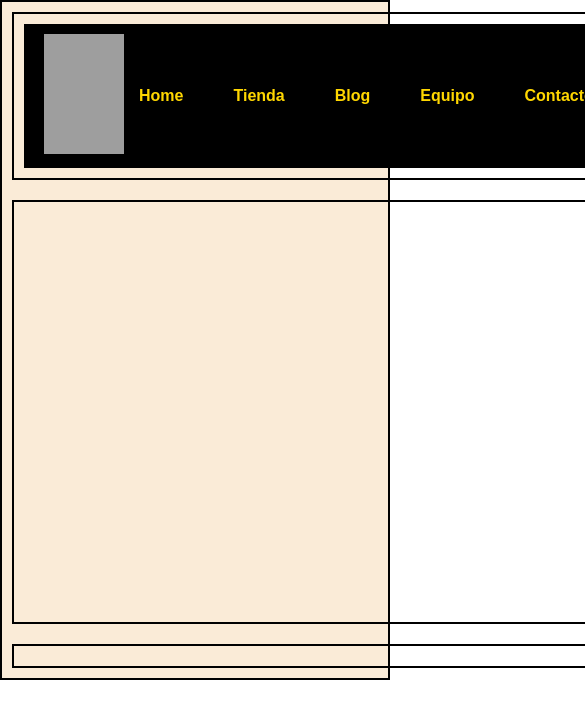
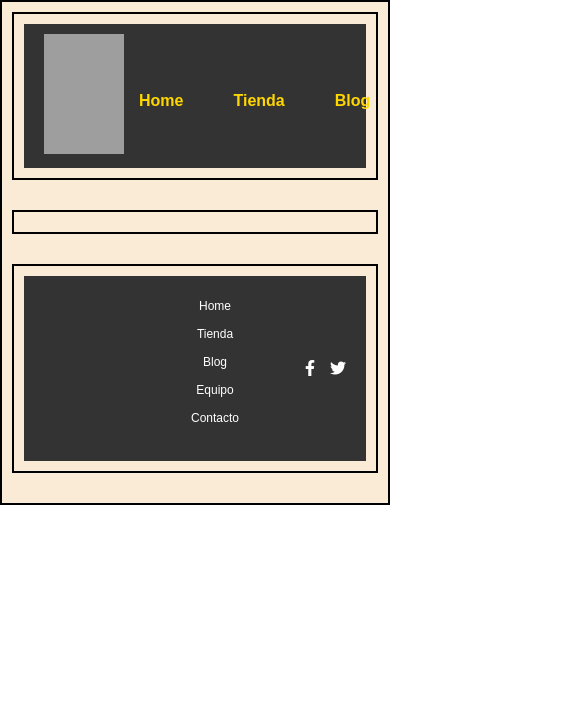
Before and after one commit to Pistachopower/Diseno_Interfaces, a plain HTML site: page Patron_Maquetacion_Principal/index.html in a window 390 px wide. Shown: the top 718 px of the page, 585 px wide, since content can reach past the window. Drawn offline with Linux system fonts and the light colour scheme; grey boxes are pictures that could not be loaded.

Commit message:
Se mejora la plantilla agregando los iconos. Falta mejorar las media query para los moviles. Se monta la estructura de la página

```diff
--- a/Patron_Maquetacion_Principal/grid.css
+++ b/Patron_Maquetacion_Principal/grid.css
@@ -1,7 +1,22 @@
-.div-padre{
+.div-padre {
     display: grid;
-    grid-template-areas: "header"
-                           "main"
-                           "footer";
+    grid-template-areas:
+        "header"
+        "main"
+        "footer";
+    grid-gap: 10px;
+    padding: 10px;
+}
 
+.div-hijo1 {
+    grid-area: header;
 }
+
+.div-hijo2 {
+    grid-area: main;
+    overflow: hidden; /* Esto evitará el desbordamiento */
+}
+
+.div-hijo3 {
+    grid-area: footer;
+}
--- a/Patron_Maquetacion_Principal/index.html
+++ b/Patron_Maquetacion_Principal/index.html
@@ -7,6 +7,8 @@
     <title>Home</title>
     <link rel="stylesheet" href="style.css">
     <link rel="stylesheet" href="grid.css">
+    <!-- Cargar Font Awesome -->
+    <link rel="stylesheet" href="https://cdnjs.cloudflare.com/ajax/libs/font-awesome/6.0.0-beta3/css/all.min.css">
 </head>
 
 <body>
@@ -27,11 +29,15 @@
                         <li><a href="#blog">Blog</a></li>
                         <li><a href="#equipo">Equipo</a></li>
                         <li><a href="#contacto">Contacto</a></li>
+                        <li><a href="#contacto">Contacto</a></li>
+
                     </ul>
                 </nav>
+                <!--cambiado-->
                 <div class="icons">
+                    <a href="#carrito" class="icon"><i class="fas fa-shopping-cart"></i></a>
                     <a href="#buscar" class="icon"><i class="fas fa-search"></i></a>
-                    <a href="#carrito" class="icon"><i class="fas fa-shopping-cart"></i></a>
+
                 </div>
             </header>
 
@@ -47,6 +53,24 @@
 
         <!--footer-->
         <div class="div-hijo3">
+            <!-- Pie de Página -->
+            <footer class="footer">
+                <nav class="footer-menu">
+                    <ul>
+                        <li><a href="#home">Home</a></li>
+                        <li><a href="#services">Tienda</a></li>
+                        <li><a href="#about">Blog</a></li>
+                        <li><a href="#contact">Equipo</a></li>
+                        <li><a href="#contact">Contacto</a></li>
+                    </ul>
+                </nav>
+
+                <!-- Sección de redes sociales -->
+                <div class="social-icons">
+                    <a href="https://facebook.com" target="_blank"><i class="fab fa-facebook-f"></i></a>
+                    <a href="https://twitter.com" target="_blank"><i class="fab fa-twitter"></i></a>
+                </div>
+            </footer>
 
         </div>
         <!--fin footer-->
--- a/Patron_Maquetacion_Principal/style.css
+++ b/Patron_Maquetacion_Principal/style.css
@@ -45,7 +45,7 @@ body {
     grid-template-columns: auto 1fr auto;
     align-items: center;
     padding: 10px 20px;
-    background-color: #000; /* Fondo negro */
+    background-color: #333333; /* Fondo negro */
     color: #fff; /* Color de texto blanco */
 }
 
@@ -86,12 +86,119 @@ body {
     gap: 15px;
 }
 
+/*has cambiado esto*/
 .icons .icon {
     color: #ffd700;
-    font-size: 1.5em;
+    font-size: auto;
     transition: color 0.3s;
 }
 
 .icons .icon:hover {
     color: #7b7d71;
 }
+
+/* Pie de Página */
+.footer {
+    position: relative;
+    display: flex;
+    justify-content: center; /* Centra el menú */
+    align-items: center;
+    height: 100px;
+    background-color: #333;
+    color: white;
+    padding: 0 20px;
+}
+
+.footer-menu ul {
+    list-style: none;
+    display: flex;
+    gap: 8px; /* Espacio entre los enlaces */
+    margin: 0;
+}
+
+.footer-menu a {
+    font-size: 12px;
+    padding: 4px 8px;
+    color: white;
+    text-decoration: none;
+}
+
+.footer-menu a:hover {
+    color: #ffd700;
+}
+
+.social-icons {
+    position: absolute;
+    right: 20px; /* Ajusta la distancia desde el borde derecho */
+    display: flex;
+    gap: 15px; /* Espacio entre los íconos */
+}
+
+.social-icons a {
+    color: white;
+    font-size: auto;
+    text-decoration: none;
+    transition: color 0.3s;
+}
+
+.social-icons a:hover {
+    color: #ffd700;
+}
+
+
+
+/*se usa para evitar desbordamiento*/
+  .div-padre .div-hijo1, .div-padre .div-hijo2, .div-padre .div-hijo3 {
+    border: 2px solid black;
+    padding: 10px;
+    margin-bottom: 20px;
+    height: auto;
+    overflow: hidden; /* Esto evitará el desbordamiento */
+    box-sizing: border-box; /* Para que el padding se incluya en el ancho del div */
+}
+
+/* Responsividad */
+@media (max-width: 768px) {
+
+    .header {
+        flex-direction: column;
+        text-align: center;
+    }
+
+    .nav {
+        margin-top: 10px;
+    }
+
+    .main-content {
+        padding: 10px;
+    }
+
+    .section {
+        padding: 10px;
+    }
+
+    .footer {
+        display: flex;
+        flex-direction: column; /* Alinea los elementos en columna */
+        justify-content: center;
+        align-items: center; /* Centra tanto el menú como los íconos de redes sociales */
+        padding: 20px;
+        height: auto;
+    }
+
+    .footer-menu ul {
+        display: flex;
+        flex-direction: column; /* Cambia la orientación del menú a columna */
+        align-items: center; /* Centra los enlaces */
+        gap: 10px; /* Espacio entre los enlaces */
+        margin-bottom: 15px; /* Añade espacio entre el menú y los íconos de redes sociales */
+    }
+
+    .social-icons {
+        display: flex;
+        justify-content: center; /* Centra los íconos de redes sociales */
+        gap: 15px; /* Añade espacio entre los íconos */
+    }
+
+
+}
```
